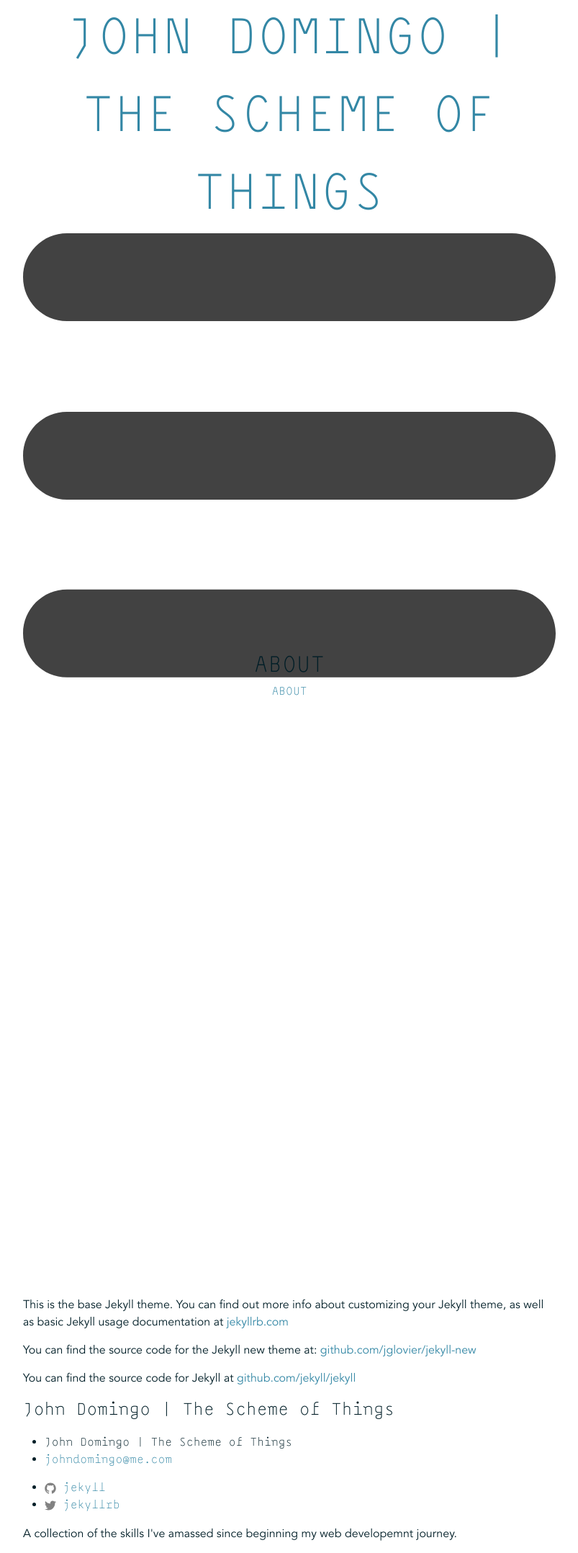
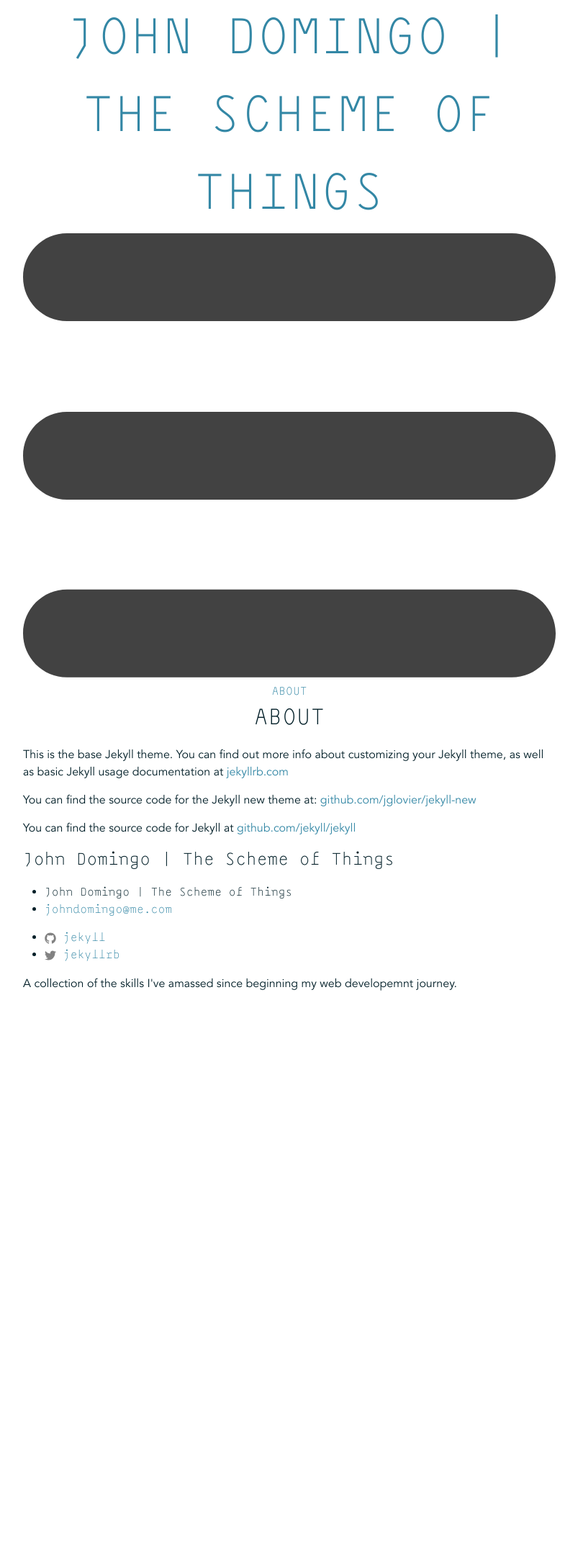
Before and after one commit to jwdomingo/jwdomingo.github.io, a Jekyll site: the page built from about.md, in a window 1280 px wide. Shown: the whole page at 72% size, without its empty margins (238-1041 px from the left). Built offline with Jekyll 4.4.1, drawn with Linux system fonts in a browser that asks for light colours; after the commit the page ends 1393 px from its top, so only the background shows below that.

Commit message:
Removed redundant 100vw widths

```diff
--- a/_sass/_landing.sass
+++ b/_sass/_landing.sass
@@ -2,7 +2,7 @@
 // HEADER //
 ////////////
 header
-  height: 100vh
+  //height: 100vh
   max-width: 100vw
   text-transform: uppercase
   text-align: center
@@ -11,7 +11,7 @@
   .container-bg
     z-index: -2
     height: 100vh
-    width: 100vw
+    //width: 100vw
     background:
       image: url('/assets/img/ggate1719x800@2x.jpg')
       repeat: no-repeat
@@ -34,9 +34,9 @@
 
   .container-header
     z-index: 0
-    max-width: 100vw
+    //max-width: 100vw
     //height: 100vh
-    //width: 100%
+    width: 100%
     position: fixed
     top: 50%
     left: 50%
```
